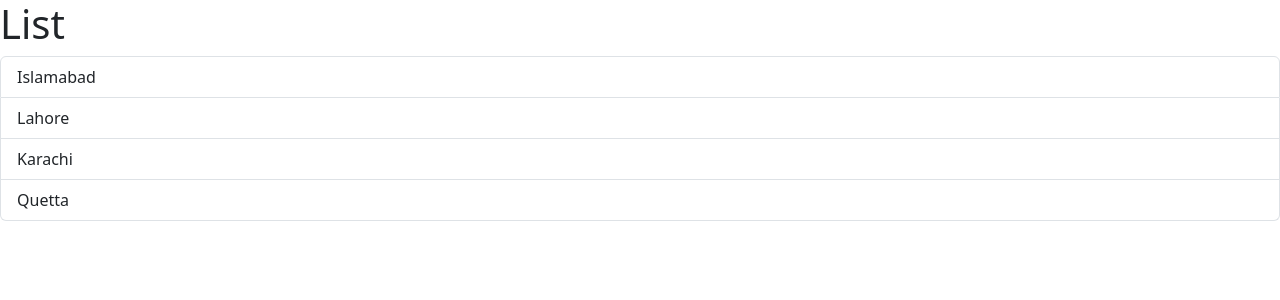
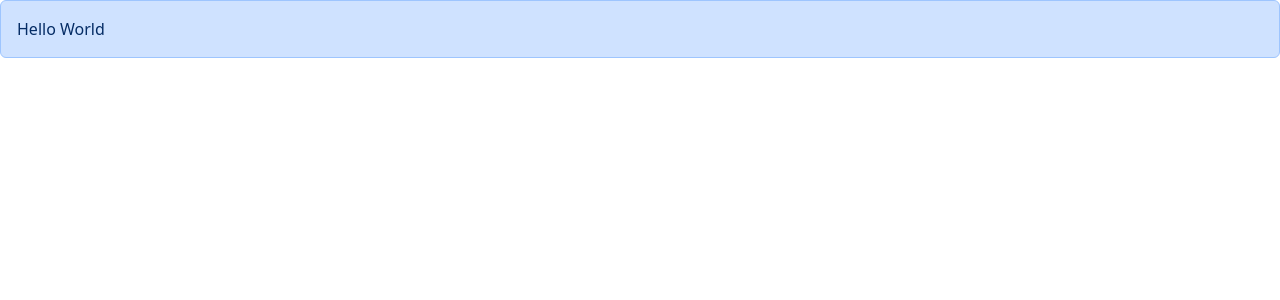
Before and after one commit to FarazRashid/ReactPractice, a React (Vite) app in the folder react-app/: page / in a window 1280 px wide. Shown: the top 300 px of the page. Built offline with nearby package versions, Linux system fonts and the light colour scheme.

Commit message:
Passes children
Uses ReactNode class

```diff
--- a/react-app/src/App.tsx
+++ b/react-app/src/App.tsx
@@ -1,15 +1,9 @@
-import ListGroup from "./components/ListGroup";
+import { Alert } from "./components/Alert";
 
 function App() {
-  const items = ["Islamabad", "Lahore", "Karachi", "Quetta"];
-
-  const handleSelectItem = (item: string) => {
-    console.log(item);
-  };
-
   return (
     <div>
-      <ListGroup items={items} heading="List" onSelectItem={handleSelectItem} />
+      <Alert>Hello World</Alert>
     </div>
   );
 }
--- /dev/null
+++ b/react-app/src/components/Alert.tsx
@@ -0,0 +1,9 @@
+import { ReactNode } from "react";
+
+interface Props {
+  children: ReactNode;
+}
+
+export const Alert = ({ children }: Props) => {
+  return <div className="alert alert-primary">{children}</div>;
+};
```
